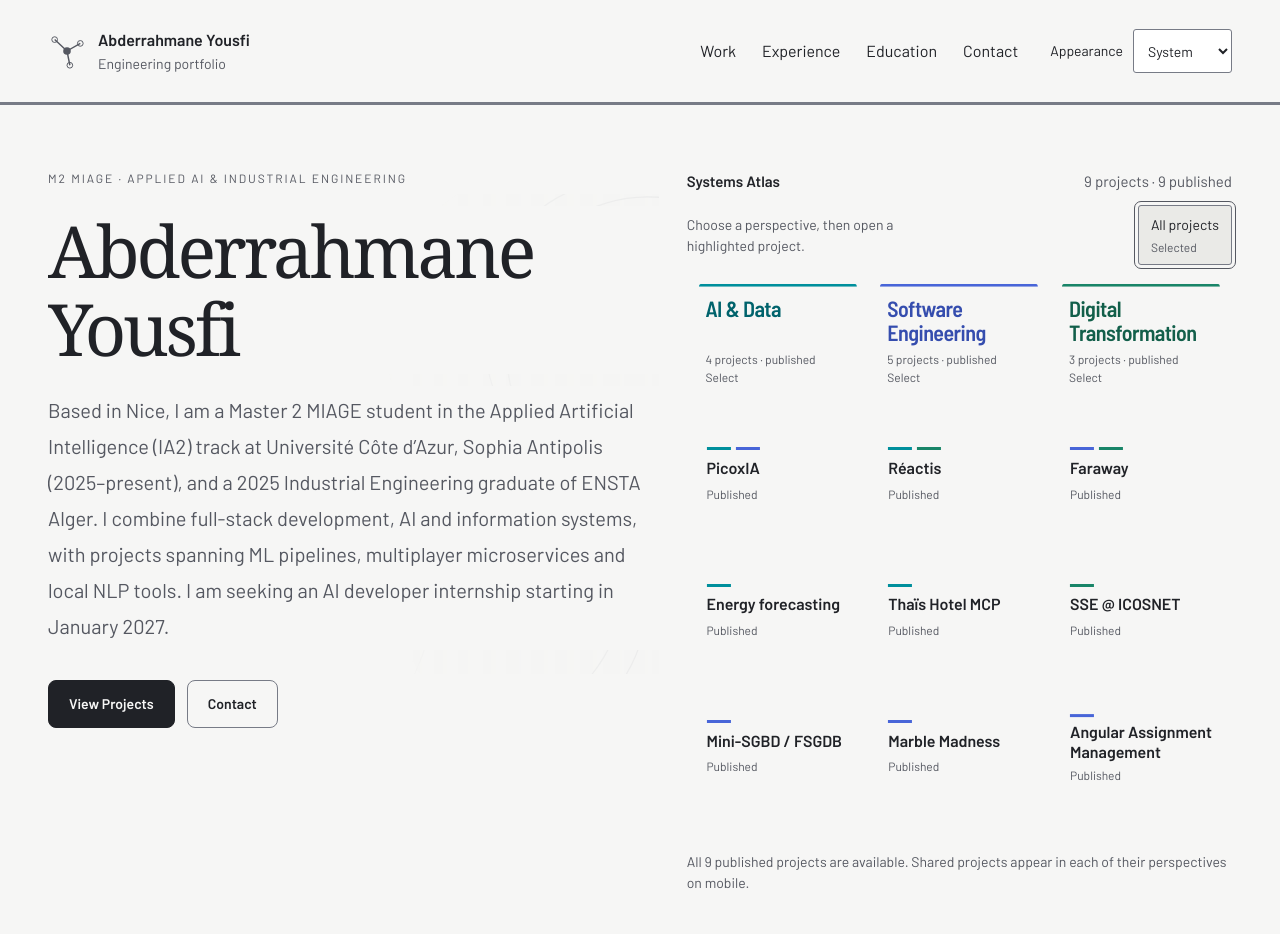
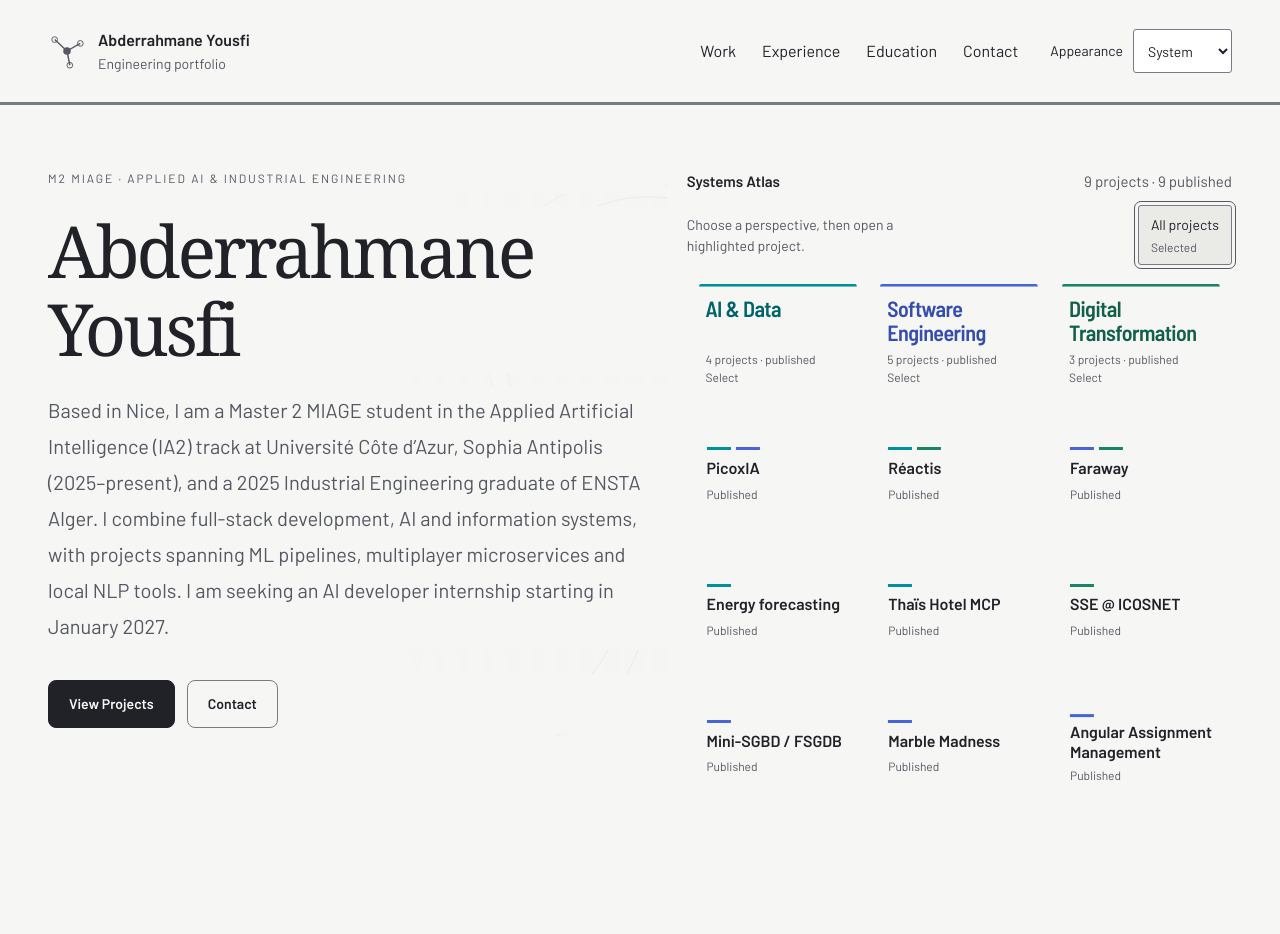
Before and after one commit to AbderahmaneYOUSFI/repo-yousfi, a Next.js app: page / in a window 1280 px wide. Shown: the top 934 px of the page. Built offline with nearby package versions, Linux system fonts and the light colour scheme.

Commit message:
Hide Global atlas note and preserve hero button outlines

```diff
--- a/src/components/atlas-interaction.tsx
+++ b/src/components/atlas-interaction.tsx
@@ -81,7 +81,7 @@ function AtlasFigure({ caption, descriptions, children }: {
   return <figure className="atlas" aria-label="Systems Atlas project network"
       data-active={selected ? pathIdentity[selected] : ""} data-selection={selected ?? "all"}>
       {children}
-      <figcaption className="atlas-caption" aria-live="polite" aria-atomic="true">
+      <figcaption className={selected ? "atlas-caption" : "sr-only"} aria-live="polite" aria-atomic="true">
         {selected ? descriptions[selected] : caption}
       </figcaption>
     </figure>;
--- a/src/components/hero.module.css
+++ b/src/components/hero.module.css
@@ -126,7 +126,7 @@
     padding: 64px 0 48px;
     min-height: 720px;
   }
-  .globalLayout > .hero { align-self: start; min-width: 0; padding: 0; border-bottom: 0; }
+  .globalLayout > .hero { align-self: start; min-width: 0; padding: 0; border-bottom: 0; overflow-clip-margin: 8px; }
   .globalLayout > .atlas { width: auto; max-width: none; margin: 0; padding: 0; }
   .globalLayout .artwork {
     right: -28%;
--- a/src/components/systems-atlas.tsx
+++ b/src/components/systems-atlas.tsx
@@ -14,7 +14,7 @@ export function SystemsAtlas({ slug }: { slug?: CareerPathSlug }) {
   const published = projects.filter(project => project.published);
   const projectAnchor = (id: string) => `${slug ? "/" : ""}#${encodeURIComponent(id)}`;
   const description = (path: CareerPathSlug) => `${careerPaths.find(entry => entry.slug === path)?.name}: ${published.filter(project => project.careerPaths.includes(path)).length} active projects. ${published.filter(project => project.careerPaths.includes(path)).map(project => atlasLabels[project.id] ?? project.title).join(", ")}. Other projects remain visible; select another perspective or All projects to open them.`;
-  const caption = `All ${published.length} published projects are available. Shared projects appear in each of their perspectives on mobile.`;
+  const caption = `Global perspective: ${published.length} active projects.`;
   return <AtlasInteraction selected={slug ?? null} caption={caption} descriptions={{ "ai-data": description("ai-data"), software: description("software"), digital: description("digital") }}>
     <div className="atlas-top"><span className="atlas-word">Systems Atlas</span><AtlasProjectCount total={published.length} counts={{ "ai-data": published.filter(project => project.careerPaths.includes("ai-data")).length, software: published.filter(project => project.careerPaths.includes("software")).length, digital: published.filter(project => project.careerPaths.includes("digital")).length }} /></div>
     <div className="atlas-toolbar"><p>Choose a perspective, then open a highlighted project.</p><AtlasPathControl path={null} className="atlas-all">All projects</AtlasPathControl></div>
```
